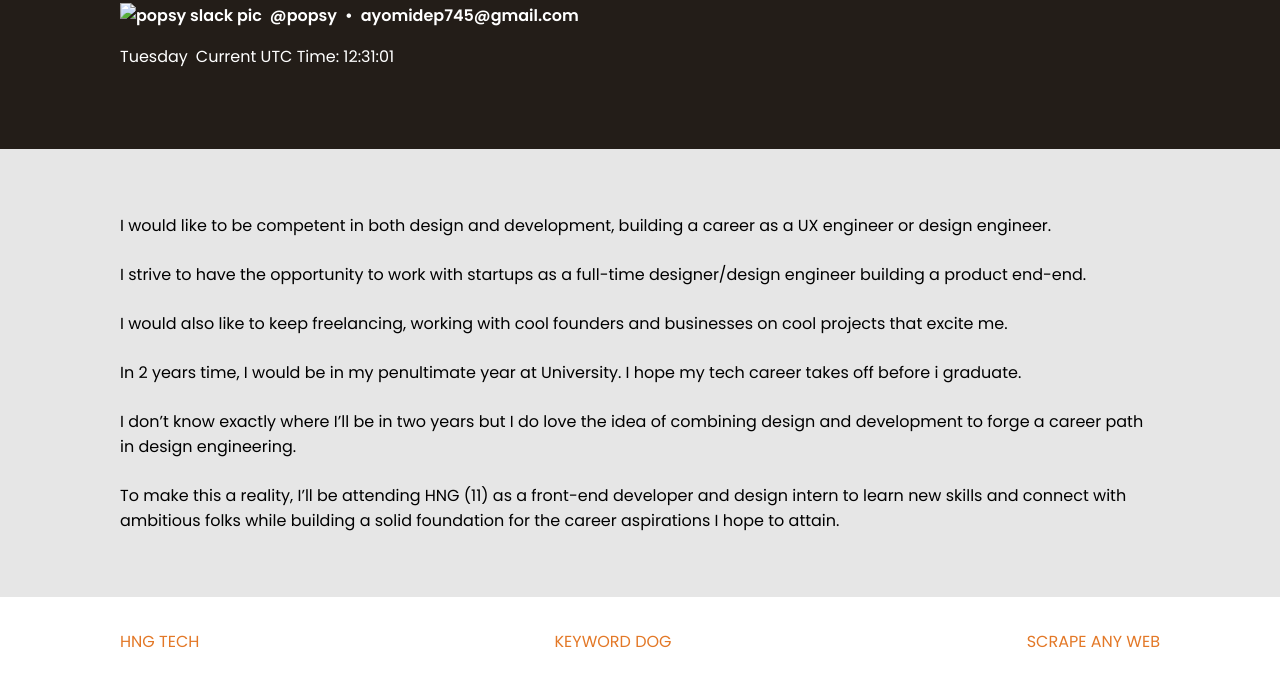
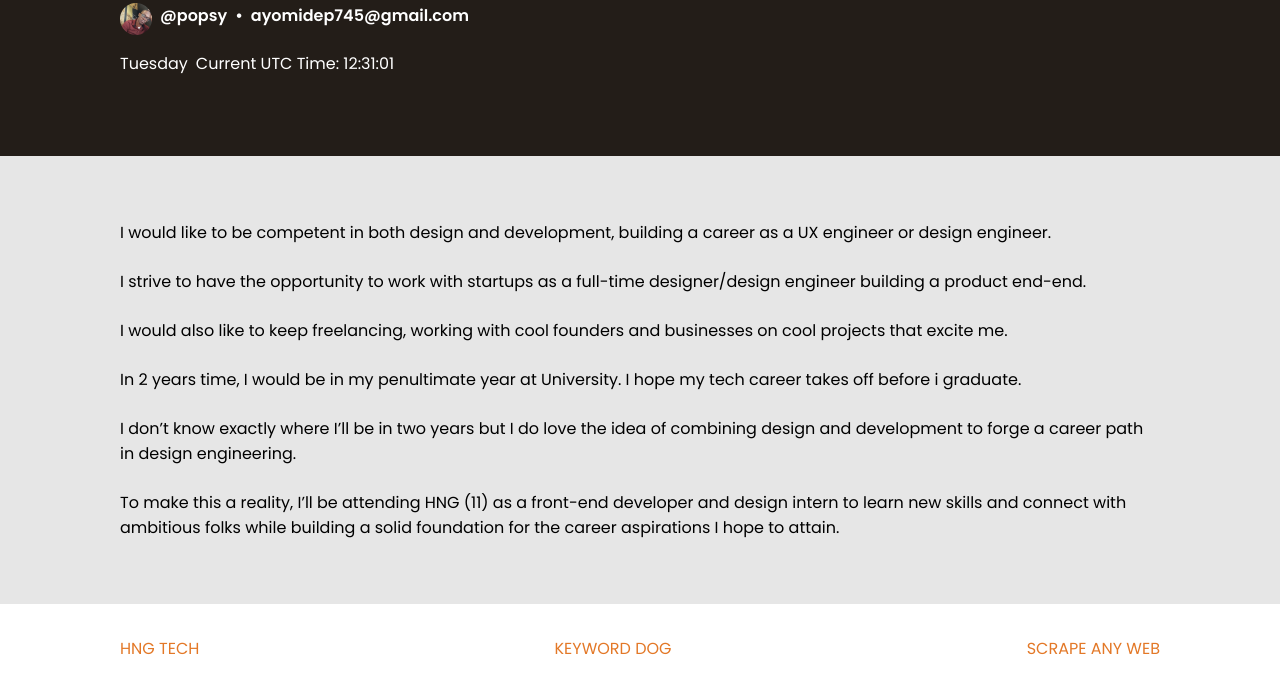
Before and after one commit to Abdussalam-popsy/mytechgoal, a plain HTML site: page index.html in a window 1280 px wide. Shown: the part 178-871 px from the top of the page. Drawn offline with Linux system fonts and the light colour scheme.

Commit message:
Update index.html

```diff
--- a/index.html
+++ b/index.html
@@ -10,7 +10,7 @@
     <section class="hero">
         <h1>My tech goal for the next 2 years</h1>
         <div class="subhead">
-            <img src="./images/popsy.png" alt="popsy slack pic" data-testid="slackProfilePicture">
+            <img src="./popsy.png" alt="popsy slack pic" data-testid="slackProfilePicture">
             <p data-testid="slackDisplayName">@popsy</p>
             <p>•</p>
             <p data-testid="slackEmail">ayomidep745@gmail.com</p>
```
